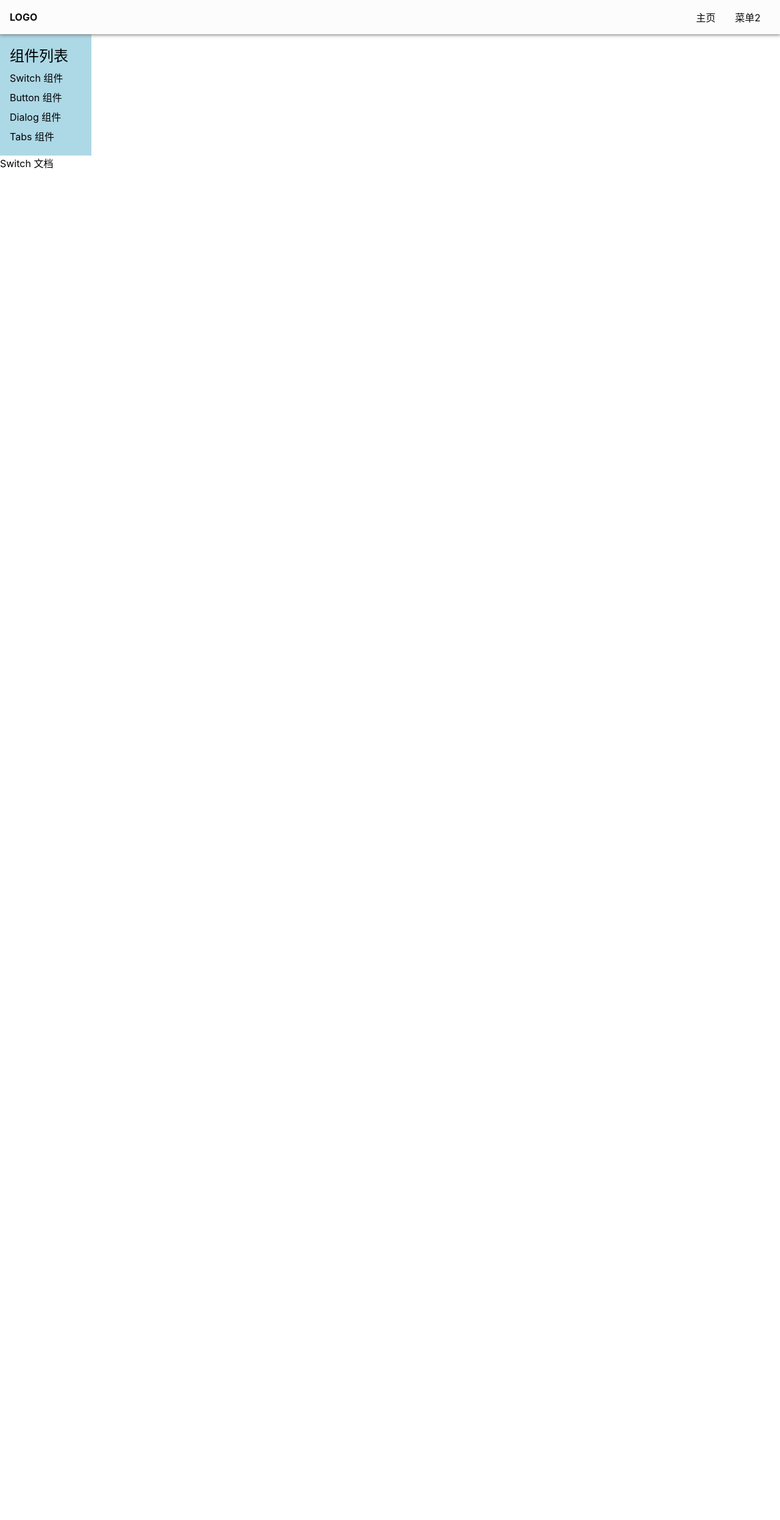
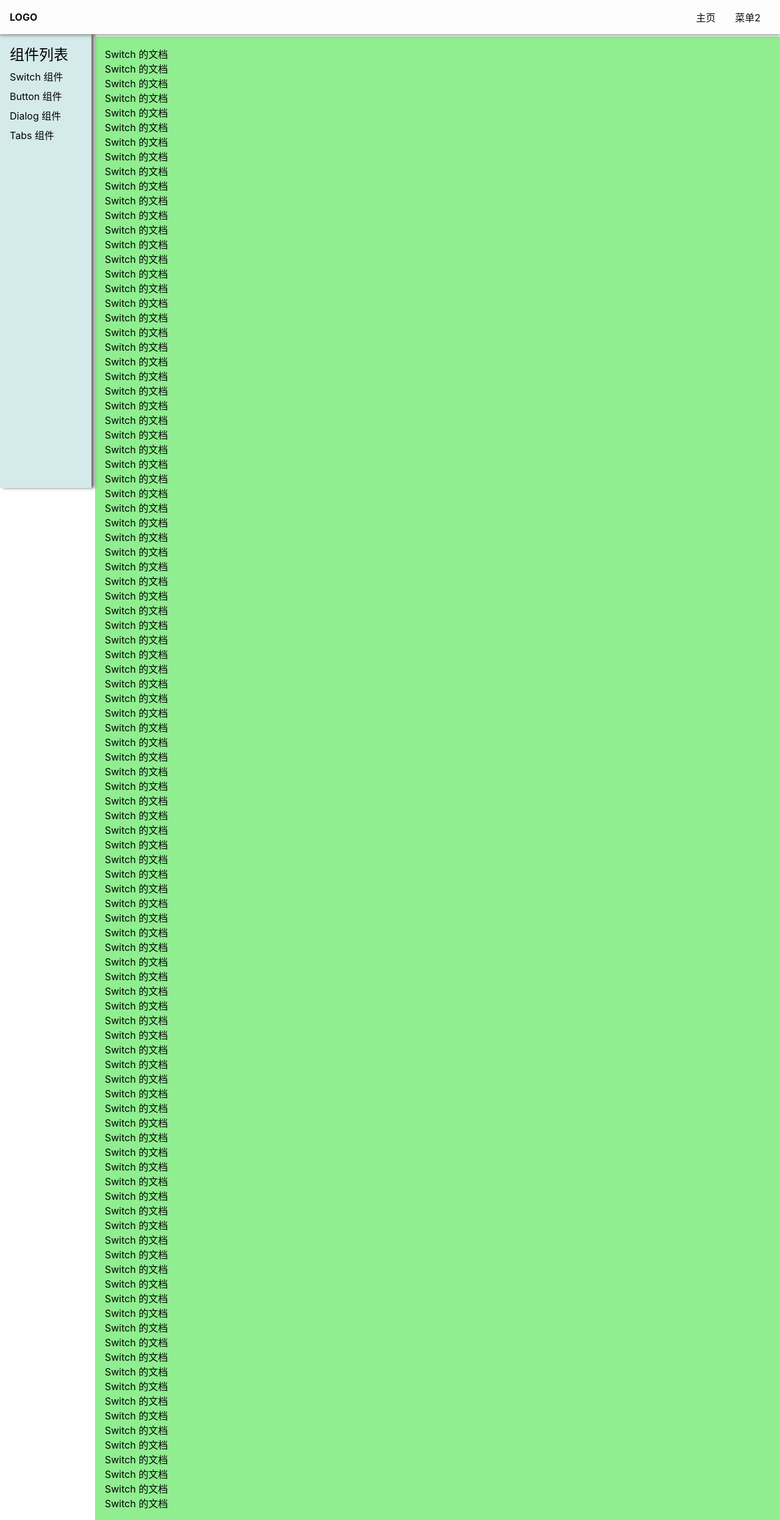
Before and after one commit to BenjaminWu-59/Klan-UI-Source, a Vue app: page /#/doc/switch in a window 1280 px wide. Shown: the whole page at 61% size. Before the commit the page ends 800 px from the top, so only its background shows below. Built offline with nearby package versions, Linux system fonts and the light colour scheme.

Commit message:
基本完成基础css设置

```diff
--- /dev/null
+++ b/src/components/ButtonDemo.vue
@@ -0,0 +1,15 @@
+<template>
+<div>
+  Button示例
+</div>
+</template>
+
+<script lang="ts">
+export default {
+  name: 'ButtonDemo'
+};
+</script>
+
+<style lang="scss" scoped>
+
+</style>
--- /dev/null
+++ b/src/components/DialogDemo.vue
@@ -0,0 +1,15 @@
+<template>
+<div>
+  DialogDemo示例
+</div>
+</template>
+
+<script lang="ts">
+export default {
+  name: 'DialogDemo'
+};
+</script>
+
+<style lang="scss" scoped>
+
+</style>
--- a/src/components/SwitchDemo.vue
+++ b/src/components/SwitchDemo.vue
@@ -1,5 +1,105 @@
 <template>
-<div>Switch 文档</div>
+<div>    <p>Switch 的文档</p>
+  <p>Switch 的文档</p>
+  <p>Switch 的文档</p>
+  <p>Switch 的文档</p>
+  <p>Switch 的文档</p>
+  <p>Switch 的文档</p>
+  <p>Switch 的文档</p>
+  <p>Switch 的文档</p>
+  <p>Switch 的文档</p>
+  <p>Switch 的文档</p>
+  <p>Switch 的文档</p>
+  <p>Switch 的文档</p>
+  <p>Switch 的文档</p>
+  <p>Switch 的文档</p>
+  <p>Switch 的文档</p>
+  <p>Switch 的文档</p>
+  <p>Switch 的文档</p>
+  <p>Switch 的文档</p>
+  <p>Switch 的文档</p>
+  <p>Switch 的文档</p>
+  <p>Switch 的文档</p>
+  <p>Switch 的文档</p>
+  <p>Switch 的文档</p>
+  <p>Switch 的文档</p>
+  <p>Switch 的文档</p>
+  <p>Switch 的文档</p>
+  <p>Switch 的文档</p>
+  <p>Switch 的文档</p>
+  <p>Switch 的文档</p>
+  <p>Switch 的文档</p>
+  <p>Switch 的文档</p>
+  <p>Switch 的文档</p>
+  <p>Switch 的文档</p>
+  <p>Switch 的文档</p>
+  <p>Switch 的文档</p>
+  <p>Switch 的文档</p>
+  <p>Switch 的文档</p>
+  <p>Switch 的文档</p>
+  <p>Switch 的文档</p>
+  <p>Switch 的文档</p>
+  <p>Switch 的文档</p>
+  <p>Switch 的文档</p>
+  <p>Switch 的文档</p>
+  <p>Switch 的文档</p>
+  <p>Switch 的文档</p>
+  <p>Switch 的文档</p>
+  <p>Switch 的文档</p>
+  <p>Switch 的文档</p>
+  <p>Switch 的文档</p>
+  <p>Switch 的文档</p>
+  <p>Switch 的文档</p>
+  <p>Switch 的文档</p>
+  <p>Switch 的文档</p>
+  <p>Switch 的文档</p>
+  <p>Switch 的文档</p>
+  <p>Switch 的文档</p>
+  <p>Switch 的文档</p>
+  <p>Switch 的文档</p>
+  <p>Switch 的文档</p>
+  <p>Switch 的文档</p>
+  <p>Switch 的文档</p>
+  <p>Switch 的文档</p>
+  <p>Switch 的文档</p>
+  <p>Switch 的文档</p>
+  <p>Switch 的文档</p>
+  <p>Switch 的文档</p>
+  <p>Switch 的文档</p>
+  <p>Switch 的文档</p>
+  <p>Switch 的文档</p>
+  <p>Switch 的文档</p>
+  <p>Switch 的文档</p>
+  <p>Switch 的文档</p>
+  <p>Switch 的文档</p>
+  <p>Switch 的文档</p>
+  <p>Switch 的文档</p>
+  <p>Switch 的文档</p>
+  <p>Switch 的文档</p>
+  <p>Switch 的文档</p>
+  <p>Switch 的文档</p>
+  <p>Switch 的文档</p>
+  <p>Switch 的文档</p>
+  <p>Switch 的文档</p>
+  <p>Switch 的文档</p>
+  <p>Switch 的文档</p>
+  <p>Switch 的文档</p>
+  <p>Switch 的文档</p>
+  <p>Switch 的文档</p>
+  <p>Switch 的文档</p>
+  <p>Switch 的文档</p>
+  <p>Switch 的文档</p>
+  <p>Switch 的文档</p>
+  <p>Switch 的文档</p>
+  <p>Switch 的文档</p>
+  <p>Switch 的文档</p>
+  <p>Switch 的文档</p>
+  <p>Switch 的文档</p>
+  <p>Switch 的文档</p>
+  <p>Switch 的文档</p>
+  <p>Switch 的文档</p>
+  <p>Switch 的文档</p>
+</div>
 </template>
 
 <script lang="ts">
--- /dev/null
+++ b/src/components/TabsDemo.vue
@@ -0,0 +1,13 @@
+<template>
+  <div>TabsDemo示例</div>
+</template>
+
+<script lang="ts">
+export default {
+  name: 'TabsDemo'
+};
+</script>
+
+<style lang="scss" scoped>
+
+</style>
--- a/src/components/Topnav.vue
+++ b/src/components/Topnav.vue
@@ -32,7 +32,10 @@
   display: flex;
   padding: 16px;
   box-shadow: 0 0 6px 1px #707070;
-  position: relative;
+  position: fixed;
+  top: 0;
+  left: 0;
+  width: 100%;
   z-index: 10;
   justify-content: center;
   align-items: center;
--- a/src/router.ts
+++ b/src/router.ts
@@ -1,7 +1,12 @@
 import Home from './views/Home.vue'
 import Doc from './views/Doc.vue'
 import SwitchDemo from './components/SwitchDemo.vue'
+import ButtonDemo from './components/ButtonDemo.vue'
+import DialogDemo from './components/DialogDemo.vue'
+import TabsDemo from './components/TabsDemo.vue'
 import {createRouter, createWebHashHistory} from 'vue-router';
+
+
 
 const history = createWebHashHistory()
 export const router = createRouter({
@@ -9,7 +14,10 @@
     routes:[
         {path:'/',component:Home},
         {path:'/doc',component:Doc,children:[
-                {'path':'switch', 'component':SwitchDemo}
+                {'path':'switch', 'component':SwitchDemo},
+                {'path':'button', 'component':ButtonDemo},
+                {'path':'dialog', 'component':DialogDemo},
+                {'path':'tabs', 'component':TabsDemo},
             ]}
     ]
 })
--- a/src/views/Doc.vue
+++ b/src/views/Doc.vue
@@ -1,5 +1,6 @@
 <template>
-  <Topnav />
+  <div class="layout">
+    <Topnav class="nav"/>
     <div class="content">
       <aside v-if="menuVisible">
         <h2>组件列表</h2>
@@ -19,43 +20,76 @@
         </ol>
       </aside>
       <main>
-      <router-view />
+        <router-view/>
       </main>
+    </div>
   </div>
 </template>
 
 <script lang="ts">
-import Topnav from '../components/Topnav.vue'
+import Topnav from '../components/Topnav.vue';
 import {inject, Ref} from 'vue';
+
 export default {
-  components:{
+  components: {
     Topnav
   },
-  setup(){
-    const menuVisible = inject<Ref<boolean>>('menuVisible') //get 获取xxx的值
-    return {menuVisible}
+  setup() {
+    const menuVisible = inject<Ref<boolean>>('menuVisible'); //get 获取xxx的值
+    return {menuVisible};
   }
 };
 </script>
 
 <style lang="scss" scoped>
+.layout {
+  display: flex;
+  flex-direction: column;
+  height: 100vh;
+  > .nav {
+    flex-shrink: 0;
+  }
+  > .content {
+    flex-grow: 1;
+    padding-top: 60px;
+    padding-left: 156px;
+    @media (max-width: 500px) {
+      padding-left: 0;
+    }
+  }
+}
+.content {
+  display: flex;
+  > aside {
+    flex-shrink: 0;
+  }
+  > main {
+    flex-grow: 1;
+    padding: 16px;
+    background: lightgreen;
+  }
+}
  aside {
-  background: lightblue;
+   background: #d5eaea;
    width: 150px;
-  padding: 16px;
+   padding:16px;
+   padding-top: 70px;
+   position: fixed;
+   top: 0;
+   left: 0;
+   height: 100%;
+   box-shadow: 5px 0 5px #707070;
    > h2 {
      margin-bottom: 4px;
    }
+
    > ol {
      > li {
        padding: 4px 0;
      }
    }
-  @media(max-width: 500px) {
-    position: fixed;
-    top: 0;
-    left: 0;
-    padding-top: 70px;
  }
+ main {
+  overflow: auto;
 }
 </style>
```
Lines whose indentation alone changed are shown as unchanged.
